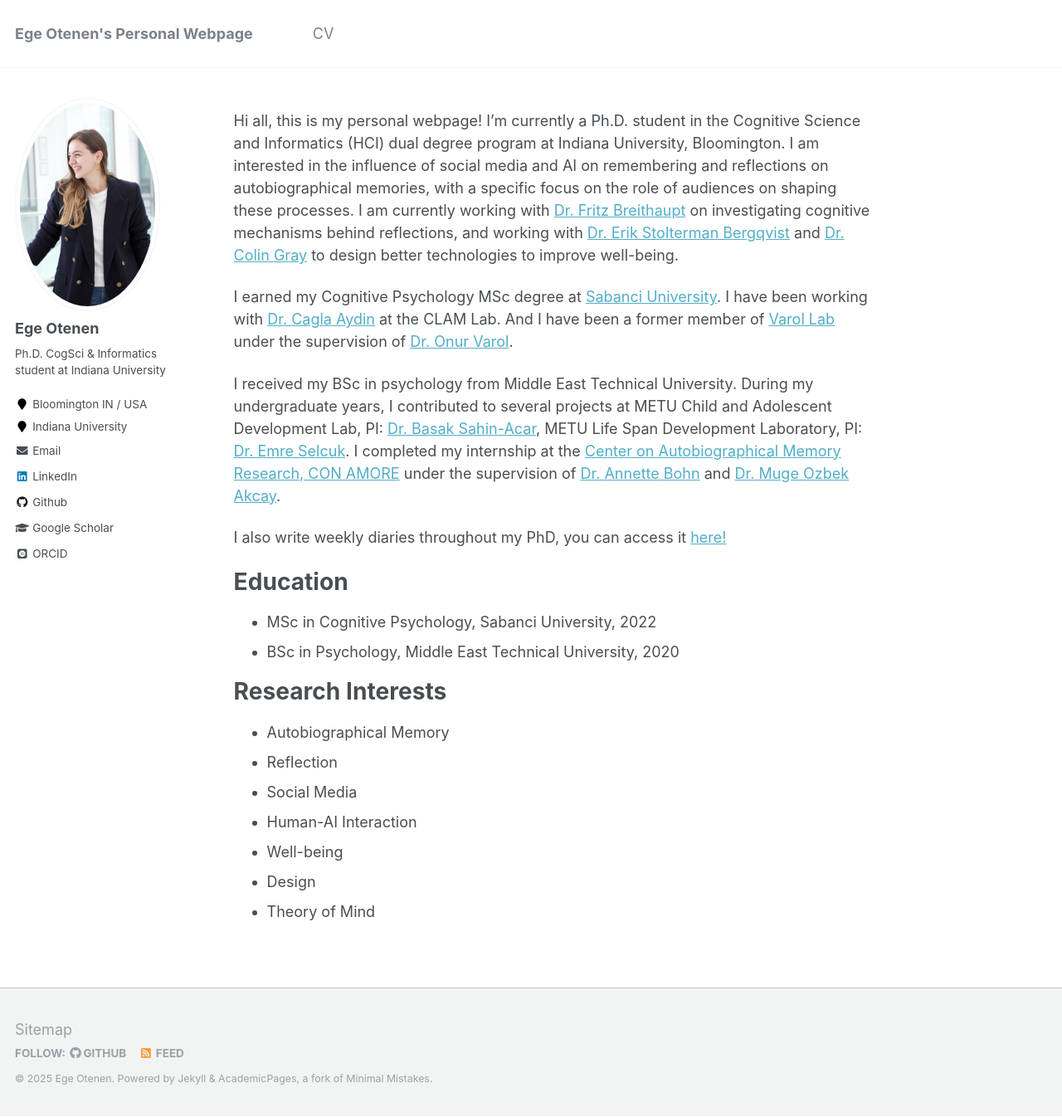
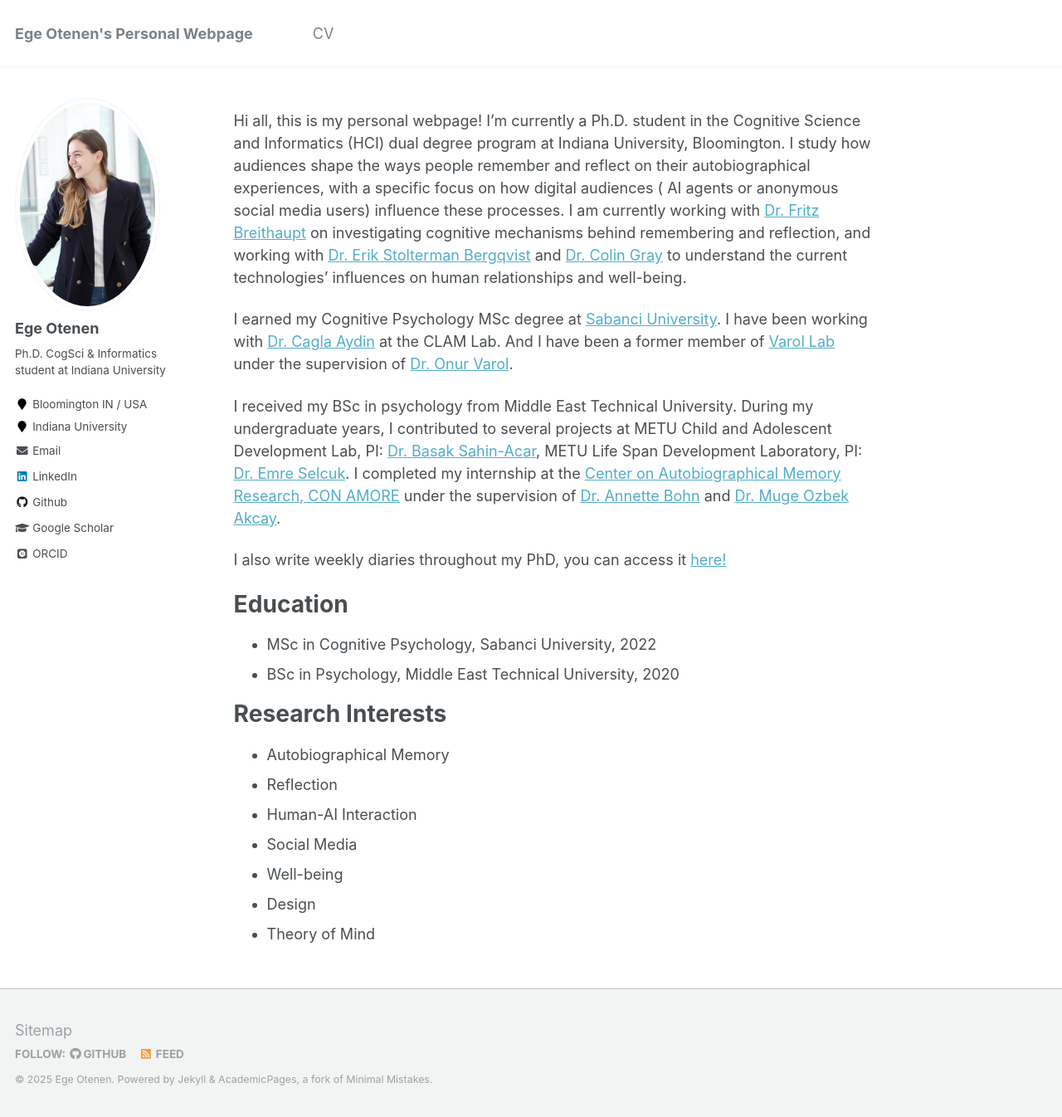
Before and after one commit to egeotenen/egeotenen.github.io, a Jekyll site: the page built from _pages/about.md, in a window 1280 px wide and 1346 px high. Shown: the whole window at 83% size. Built offline with Jekyll 4.4.1, drawn with Linux system fonts in a browser that asks for light colours; some web fonts are replaced.

Commit message:
update about part

```diff
--- a/_pages/about.md
+++ b/_pages/about.md
@@ -8,7 +8,8 @@ redirect_from:
   - /about.html
 ---
 
-Hi all, this is my personal webpage! I'm currently a Ph.D. student in the Cognitive Science and Informatics (HCI) dual degree program at Indiana University, Bloomington. I am interested in the influence of social media and AI on remembering and reflections on autobiographical memories, with a specific focus on the role of audiences on shaping these processes.  I am currently working with [Dr. Fritz Breithaupt](https://www.experimentalhumanities.com/people) on investigating cognitive mechanisms behind reflections, and working with [Dr. Erik Stolterman Bergqvist](https://www.stoltermanbergqvist.com) and [Dr. Colin Gray](https://luddy.indiana.edu/contact/profile/index.html?Colin_Gray) to design better technologies to improve well-being.
+Hi all, this is my personal webpage! I'm currently a Ph.D. student in the Cognitive Science and Informatics (HCI) dual degree program at Indiana University, Bloomington. I study how audiences shape the ways people remember and reflect on their autobiographical experiences, with a specific focus on how digital audiences ( AI agents or anonymous social media users) influence these processes.
+ I am currently working with [Dr. Fritz Breithaupt](https://www.experimentalhumanities.com/people) on investigating cognitive mechanisms behind remembering and reflection, and working with [Dr. Erik Stolterman Bergqvist](https://www.stoltermanbergqvist.com) and [Dr. Colin Gray](https://luddy.indiana.edu/contact/profile/index.html?Colin_Gray) to understand the current technologies' influences on human relationships and well-being.
 
 I earned my Cognitive Psychology MSc degree at [Sabanci University](https://www.sabanciuniv.edu/). I have been working with [Dr. Cagla Aydin](https://fass.sabanciuniv.edu/en/faculty-members/detail/1980) at the CLAM Lab. And I have been a former member of [Varol Lab](https://varollab.com/) under the supervision of [Dr. Onur Varol](https://www.onurvarol.com/).
 
@@ -24,8 +25,8 @@ I also write weekly diaries throughout my PhD, you can access it [here!](https:/
 # Research Interests
 * Autobiographical Memory
 * Reflection
+* Human-AI Interaction
 * Social Media
-* Human-AI Interaction
 * Well-being
 * Design
 * Theory of Mind
```
